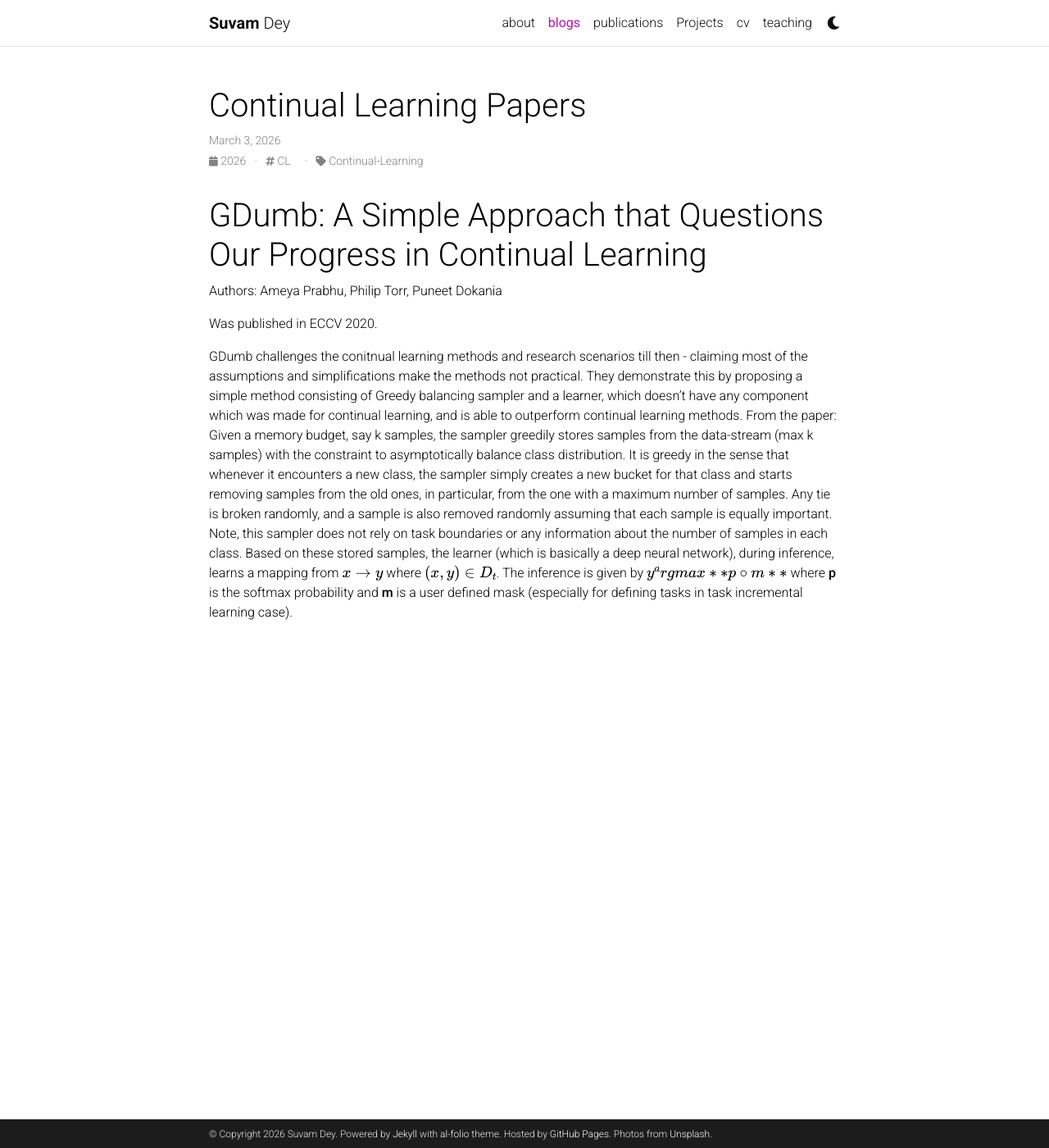
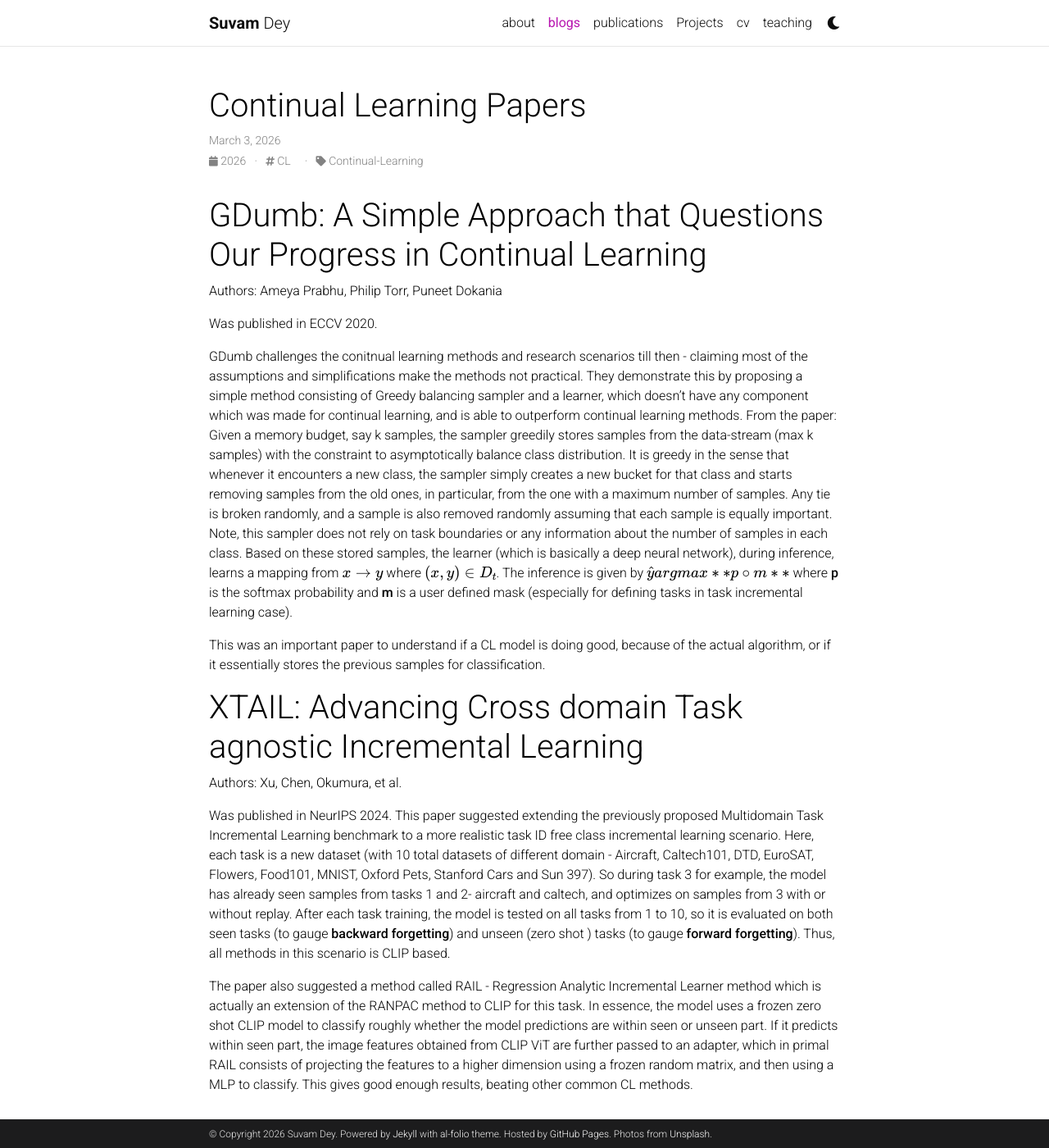
Before and after one commit to YedMavus/yedmavus.github.io, a Jekyll site: the page built from _posts/2026-03-03-continual-papers.md, in a window 1280 px wide and 1400 px high. Shown: the whole window at 82% size. Built offline with Jekyll 4.4.1, drawn with Linux system fonts in a browser that asks for light colours; comment, search, counter and statistics services are not loaded; a style sheet for code colours, icons or effects is not loaded.

Commit message:
Added RAIL and XTAIL with GDumb.

```diff
--- a/_posts/2026-03-03-continual-papers.md
+++ b/_posts/2026-03-03-continual-papers.md
@@ -16,4 +16,17 @@ GDumb challenges the conitnual learning methods and research scenarios till then
 They demonstrate this by proposing a simple method consisting of Greedy balancing sampler and a learner, which doesn't have any component which was made for continual learning, and is able to outperform continual learning methods.
 From the paper:
 Given a memory budget, say k samples, the sampler greedily stores samples from the data-stream (max k samples) with the constraint to asymptotically balance class distribution. It is greedy in the sense that whenever it encounters a new class, the sampler simply creates a new bucket for that class and starts removing samples from the old ones, in particular, from the one with a maximum number of samples. Any tie is broken randomly, and a sample is also removed randomly assuming that each sample is equally important. Note, this sampler does not rely on task boundaries or any information about the number of samples in each class.
-Based on these stored samples, the learner (which is basically a deep neural network), during inference, learns a mapping from $$x \rightarrow y$$ where $$(x,y) \in D_t$$. The inference is given by $$y^ argmax **p \circ m**$$ where **p** is the softmax probability  and **m** is a user defined mask (especially for defining tasks in task incremental learning case).
+Based on these stored samples, the learner (which is basically a deep neural network), during inference, learns a mapping from $$x \rightarrow y$$ where $$(x,y) \in D_t$$. The inference is given by $$\hat{y} argmax **p \circ m**$$ where **p** is the softmax probability  and **m** is a user defined mask (especially for defining tasks in task incremental learning case).
+
+This was an important paper to understand if a CL model is doing good, because of the actual algorithm, or if it essentially stores the previous samples for classification.
+
+
+# XTAIL: Advancing Cross domain Task agnostic Incremental Learning
+Authors: Xu, Chen, Okumura, et al.
+
+Was published in NeurIPS 2024.
+This paper suggested extending the previously proposed Multidomain Task Incremental Learning benchmark to a more realistic task ID free class incremental learning scenario. Here, each task is a new dataset (with 10 total datasets of different domain - Aircraft, Caltech101, DTD, EuroSAT, Flowers, Food101, MNIST, Oxford Pets, Stanford Cars and Sun 397). So during task 3 for example, the model has already seen samples from tasks 1 and 2- aircraft and caltech, and optimizes on samples from 3 with or without replay. After each task training, the model is tested on all tasks from 1 to 10, so it is evaluated on both seen tasks (to gauge **backward forgetting**) and unseen (zero shot ) tasks (to gauge **forward forgetting**). Thus, all methods in this scenario is CLIP based.
+
+The paper also suggested a method called RAIL - Regression Analytic Incremental Learner method which is actually an extension of the RANPAC method to CLIP for this task.
+In essence, the model uses a frozen  zero shot CLIP model to classify roughly whether the model predictions are within seen or unseen part.
+If it predicts within seen part, the image features obtained from CLIP ViT are further passed to an adapter, which in primal RAIL consists of projecting the features to a higher dimension using a frozen random matrix, and then using a MLP to classify. This gives good enough results, beating other common CL methods.
```
